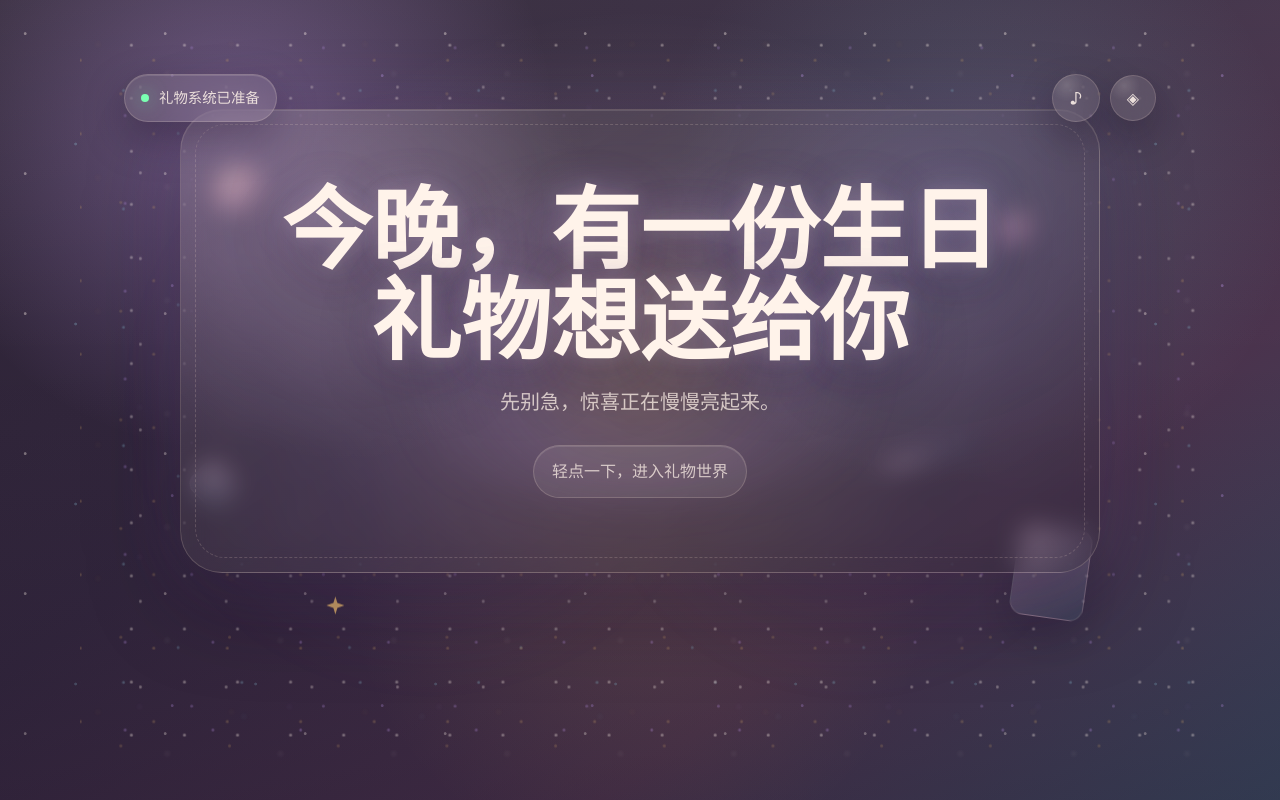
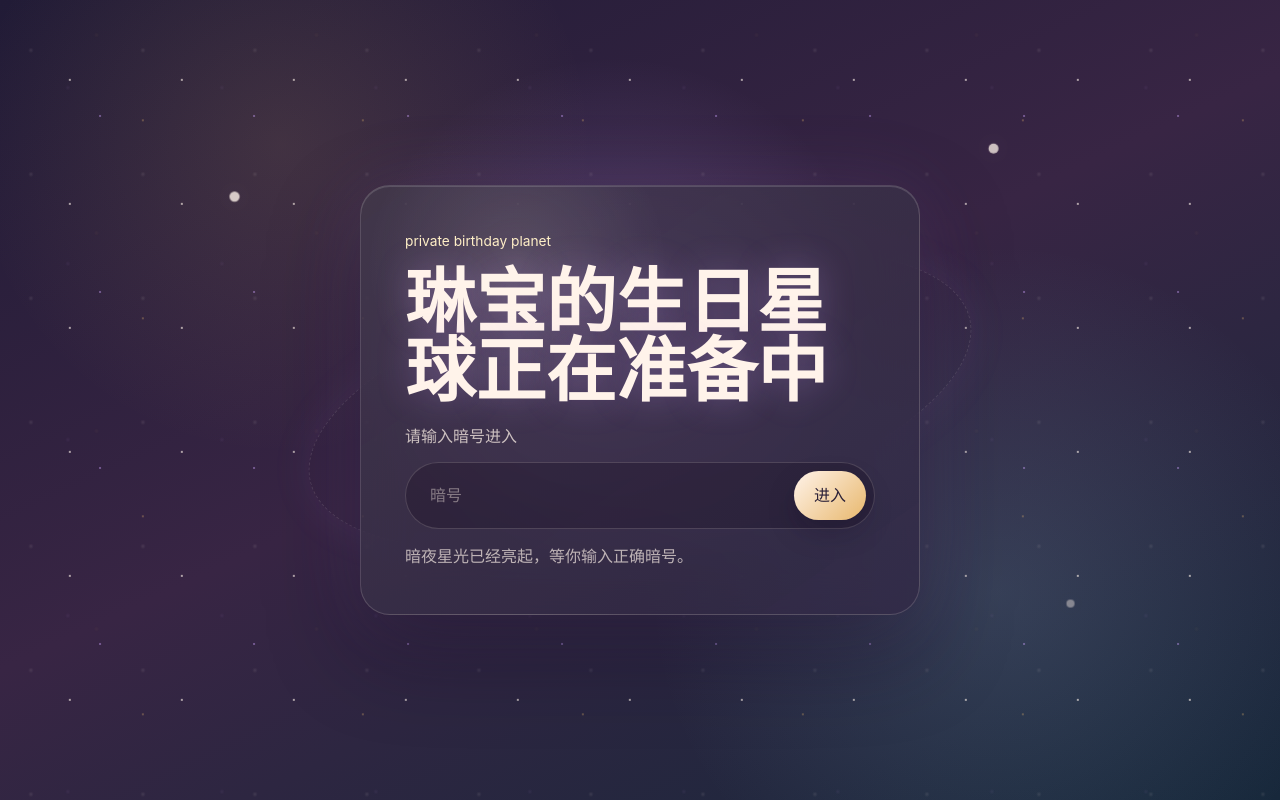
Before and after one commit to MALISASD/porject, a Next.js app: page / in a window 1280 px wide. Built offline with nearby package versions, Linux system fonts and the light colour scheme.

Commit message:
add access code gate

```diff
--- a/components/gift-experience.tsx
+++ b/components/gift-experience.tsx
@@ -88,6 +88,8 @@ const MYSTERY_KEY = "linbao-giftbox-mystery";
 const COUPON_KEY = "linbao-giftbox-coupons";
 const COUPON_PACK_KEY = "linbao-giftbox-coupon-pack";
 const MESSAGE_KEY = "linbao-giftbox-message";
+const ACCESS_KEY = "linbao-birthday-planet-access";
+const ACCESS_CODE = "0608";
 const BURST_LIFETIME = 1800;
 const WEDDING_RIDDLE_ANSWER = "2025年2月7日";
 const WEDDING_RIDDLE_ACCEPTED_DIGITS = new Set(["202527", "20250207"]);
@@ -1764,7 +1766,64 @@ function BurstLayer({ bursts }: { bursts: Burst[] }) {
   );
 }
 
+function BirthdayAccessGate({ onUnlock }: { onUnlock: () => void }) {
+  const [code, setCode] = useState("");
+  const [hasError, setHasError] = useState(false);
+
+  function submitAccessCode(event: FormEvent<HTMLFormElement>) {
+    event.preventDefault();
+
+    if (code.trim() === ACCESS_CODE) {
+      getStorage()?.setItem(ACCESS_KEY, "unlocked");
+      setHasError(false);
+      onUnlock();
+      return;
+    }
+
+    setHasError(true);
+  }
+
+  return (
+    <section className="birthday-access-gate" aria-label="生日星球访问入口">
+      <div className="birthday-access-stars" aria-hidden="true">
+        <span className="access-star access-star-one" />
+        <span className="access-star access-star-two" />
+        <span className="access-star access-star-three" />
+        <span className="access-orbit access-orbit-one" />
+        <span className="access-orbit access-orbit-two" />
+      </div>
+
+      <form className="birthday-access-card" onSubmit={submitAccessCode}>
+        <p className="eyebrow">private birthday planet</p>
+        <h1>琳宝的生日星球正在准备中</h1>
+        <label htmlFor="birthday-access-code">请输入暗号进入</label>
+        <div className={classNames("birthday-access-row", hasError && "has-error")}>
+          <input
+            autoComplete="off"
+            id="birthday-access-code"
+            inputMode="numeric"
+            maxLength={8}
+            onChange={(event) => {
+              setCode(event.target.value);
+              setHasError(false);
+            }}
+            placeholder="暗号"
+            type="text"
+            value={code}
+          />
+          <button type="submit">进入</button>
+        </div>
+        <p className="birthday-access-hint" aria-live="polite">
+          {hasError ? "暗号不对，再想想和生日有关的数字。" : "暗夜星光已经亮起，等你输入正确暗号。"}
+        </p>
+      </form>
+    </section>
+  );
+}
+
 export function GiftExperience() {
+  const [accessChecked, setAccessChecked] = useState(false);
+  const [accessGranted, setAccessGranted] = useState(false);
   const [hasOpened, setHasOpened] = useState(false);
   const [introStage, setIntroStage] = useState<IntroStage>("cover");
   const [countdownValue, setCountdownValue] = useState<CountdownValue>(5);
@@ -1790,6 +1849,8 @@ export function GiftExperience() {
   const burstTimersRef = useRef<number[]>([]);
 
   useEffect(() => {
+    setAccessGranted(getStorage()?.getItem(ACCESS_KEY) === "unlocked");
+    setAccessChecked(true);
     setLotteryAmount(readStoredNumber(LOTTERY_KEY));
     setMysteryResult(readStoredMystery());
     setCouponStates(readStoredCouponStates());
@@ -1806,12 +1867,12 @@ export function GiftExperience() {
   }, []);
 
   useEffect(() => {
-    document.body.dataset.giftState = hasOpened ? "open" : "closed";
+    document.body.dataset.giftState = accessGranted && hasOpened ? "open" : "closed";
 
     return () => {
       delete document.body.dataset.giftState;
     };
-  }, [hasOpened]);
+  }, [accessGranted, hasOpened]);
 
   useEffect(() => {
     return () => {
@@ -2126,6 +2187,14 @@ export function GiftExperience() {
       value: trimmed,
       message: trimmed
     });
+  }
+
+  if (!accessChecked) {
+    return null;
+  }
+
+  if (!accessGranted) {
+    return <BirthdayAccessGate onUnlock={() => setAccessGranted(true)} />;
   }
 
   return (
```
Also changed, not shown: app/globals.css.
